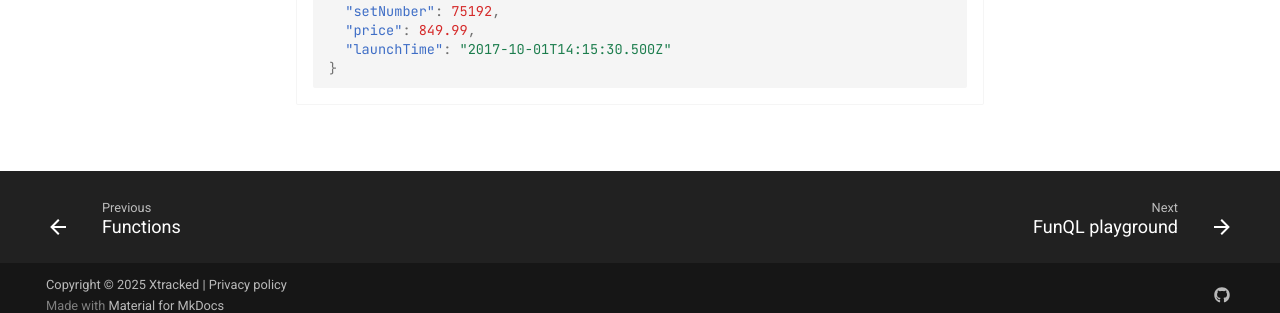
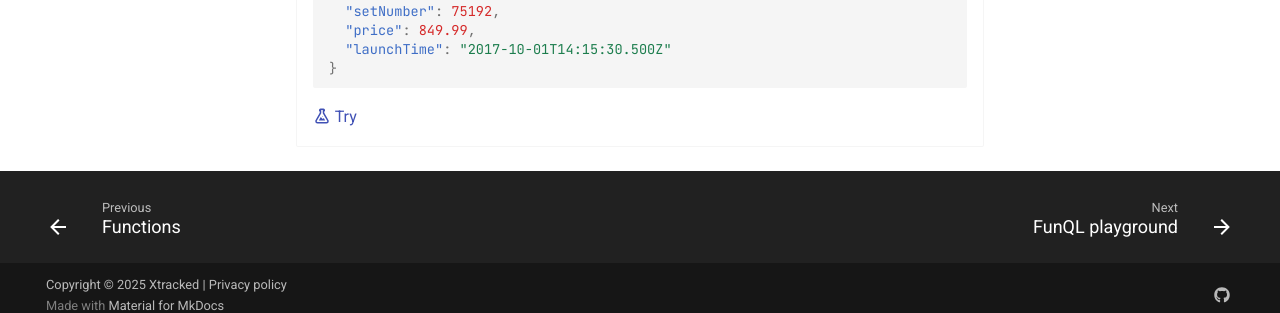
Before and after one commit to funql/funql-docs, an MkDocs documentation site: the page built from docs/learn/parameters/limit.md, in a window 1280 px wide and 1078 px high. Shown: the part 750-1063 px from the top of the window. Built offline with MkDocs 1.6.1 and Material for MkDocs 9.7.7, drawn with Linux system fonts in a browser that asks for light colours; comment, search, counter and statistics services are not loaded.

Commit message:
Update limit.md
Add link to try usage example in the FunQL Playground

````diff
--- a/docs/learn/parameters/limit.md
+++ b/docs/learn/parameters/limit.md
@@ -36,6 +36,8 @@ consistent results, combine `limit` with a `sort` clause.
     --8<-- "learn/snippets/set-millennium-falcon.json"
     ```
 
+    [:material-flask-outline: Try](https://api.play.funql.io/v1beta1/sets?limit=1 "Try this example in our Playground")
+
     </div>
 
 === "QL"
````
